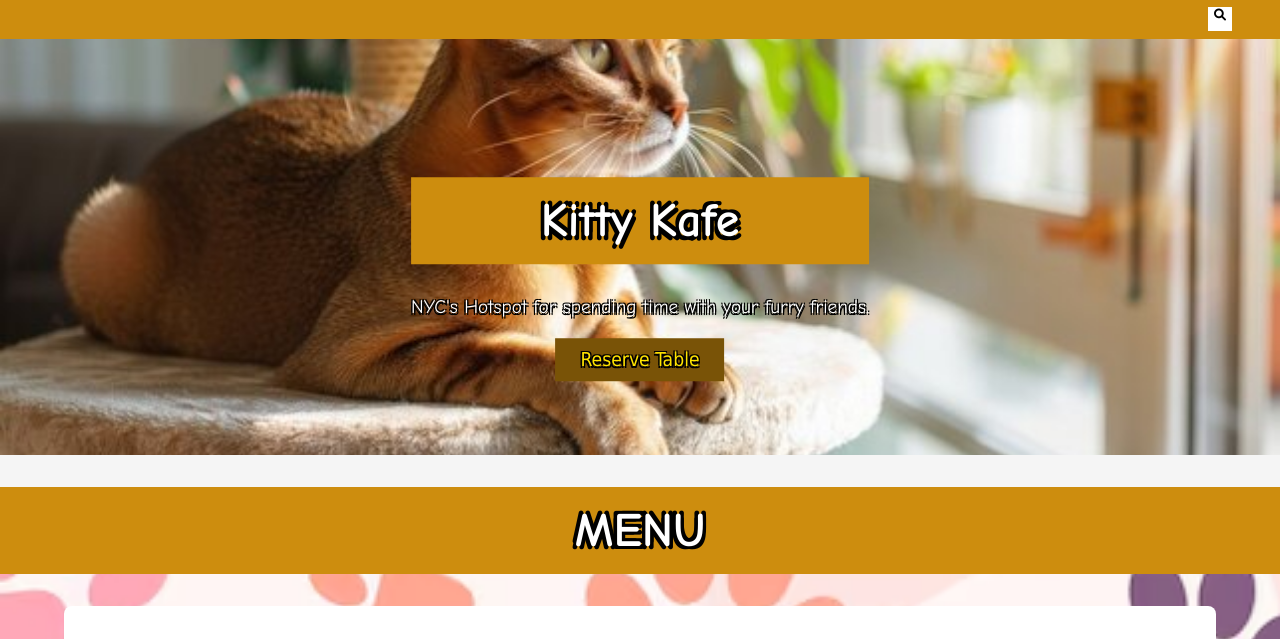
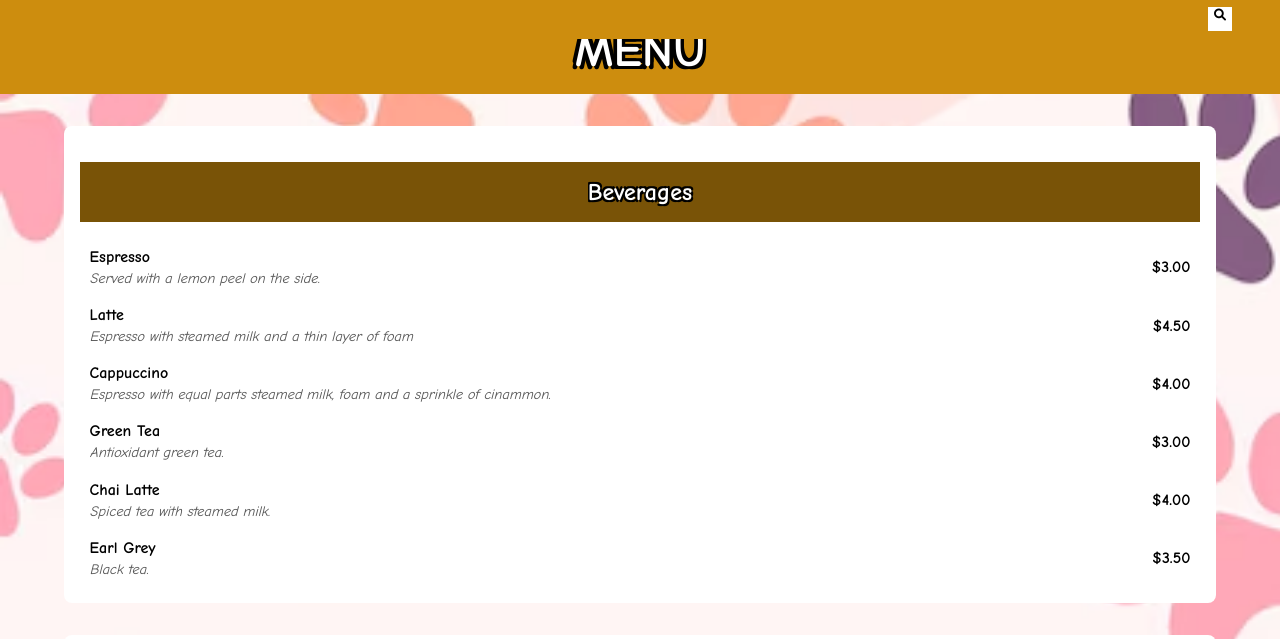
Before and after one commit to lucaorofina/project1_355, a website: page menu.html in a window 1280 px wide. Shown: the part 113-752 px from the top of the page. Drawn offline with Linux system fonts and the light colour scheme.

Commit message:
Add files via upload

```diff
--- a/menu.html
+++ b/menu.html
@@ -8,13 +8,7 @@
 </head>
 <body>
     <div id="sticky_navbar"></div>
-<div class="hero-image" style="background-image: url('home/b1.jpg');">
-    <div class="hero-text">
-      <h1>Kitty Kafe</h1>
-      <p>NYC's Hotspot for spending time with your furry friends.</p>
-      <a href="reservations.html"></a><button class="hero-text-button" type="submit">Reserve Table</button></a>
-    </div>
-  </div>
+
  <div class="background">
 
     <h1>MENU</h1>
```
Also changed, not shown: reservations.html (+14 -9 lines).
